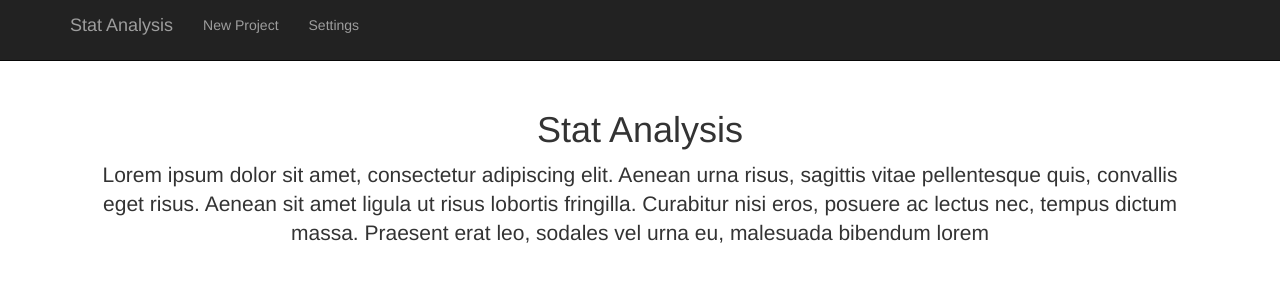
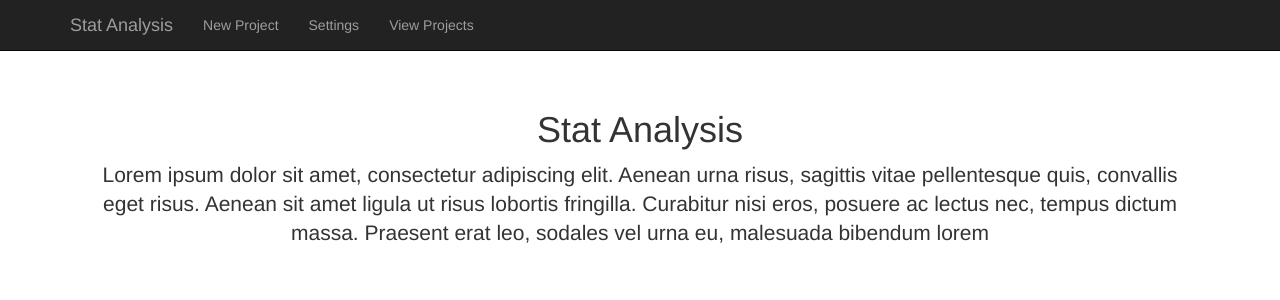
Before and after one commit to TomJamesGray/stat-analysis-web, a Flask app: page / in a window 1280 px wide. Shown: the top 300 px of the page. Run offline with Flask 2, Linux system fonts and the light colour scheme; some libraries are stand-ins or nearby versions.

Commit message:
Added basic view projects page

```diff
--- a/stat_analysis/main.py
+++ b/stat_analysis/main.py
@@ -1,7 +1,6 @@
 import argparse
 import logging
 import os
-# from stat_analysis import views
 from flask_wtf import FlaskForm
 from flask_wtf.file import FileField, FileRequired
 from wtforms import StringField
@@ -57,5 +56,16 @@ def new():
             print(form.errors)
             print("Stuff missing??")
 
+    return render_template("new_project.html")
 
-    return render_template("new_project.html")
+
+@app.route("/view")
+def view():
+    projects = Project.query.all()
+    print(projects)
+    return render_template("view_projects.html", projects=projects)
+
+@app.route("/view/<project_name>")
+def view_project(project_name):
+    # Read data from data file
+    return project_name
--- a/stat_analysis/templates/layout.html
+++ b/stat_analysis/templates/layout.html
@@ -9,12 +9,13 @@
     <nav class="navbar navbar-inverse navbar-fixed-top">
         <div class="container">
             <div class="navbar-header">
-                <p class="navbar-brand">Stat Analysis</p>
+                <a href="/" class="navbar-brand">Stat Analysis</a>
             </div>
             <div id="navbar">
                 <ul class="nav navbar-nav">
                     <li><a href="/new">New Project</a></li>
                     <li><a href="/settings">Settings</a></li>
+                    <li><a href="/view">View Projects</a></li>
                 </ul>
             </div>
         </div>
```
Also changed, not shown: stat_analysis/templates/view_projects.html (added, +18 -0 lines).
